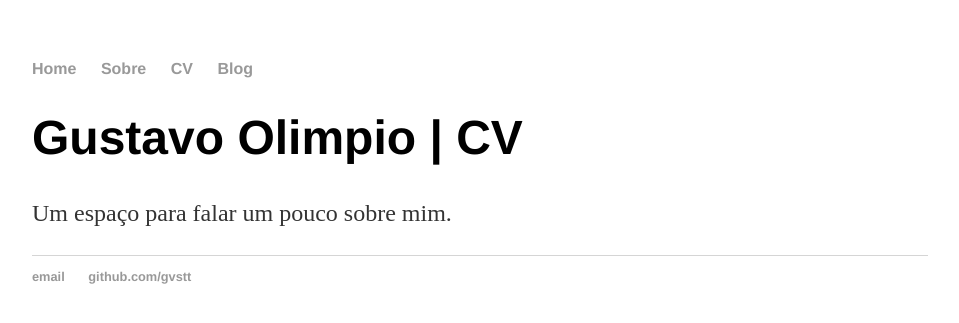
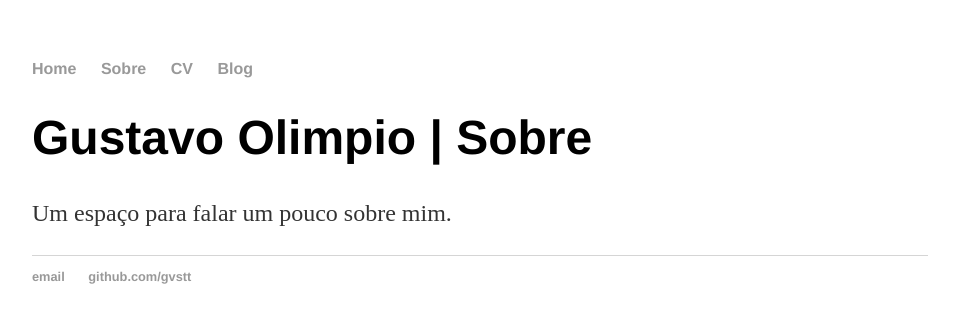
Before and after one commit to gvstt/gvstt.github.io, a Jekyll site: the page built from sobre/index.html, in a window 1280 px wide. Shown: the top 323 px of the page, without its empty margins (160-1119 px from the left). Built offline with Jekyll 4.4.1, drawn with Linux system fonts in a browser that asks for light colours.

Commit message:
Update index.html

```diff
--- a/sobre/index.html
+++ b/sobre/index.html
@@ -3,6 +3,6 @@ layout: default
 title: Gustavo Olimpio | Sobre
 ---
 <div class="blurb">
-	<h1>Gustavo Olimpio | CV</h1>
+	<h1>{{page.title}}</h1>
 	<p>Um espaço para falar um pouco sobre mim.</a></p>
 </div><!-- /.blurb -->
```
